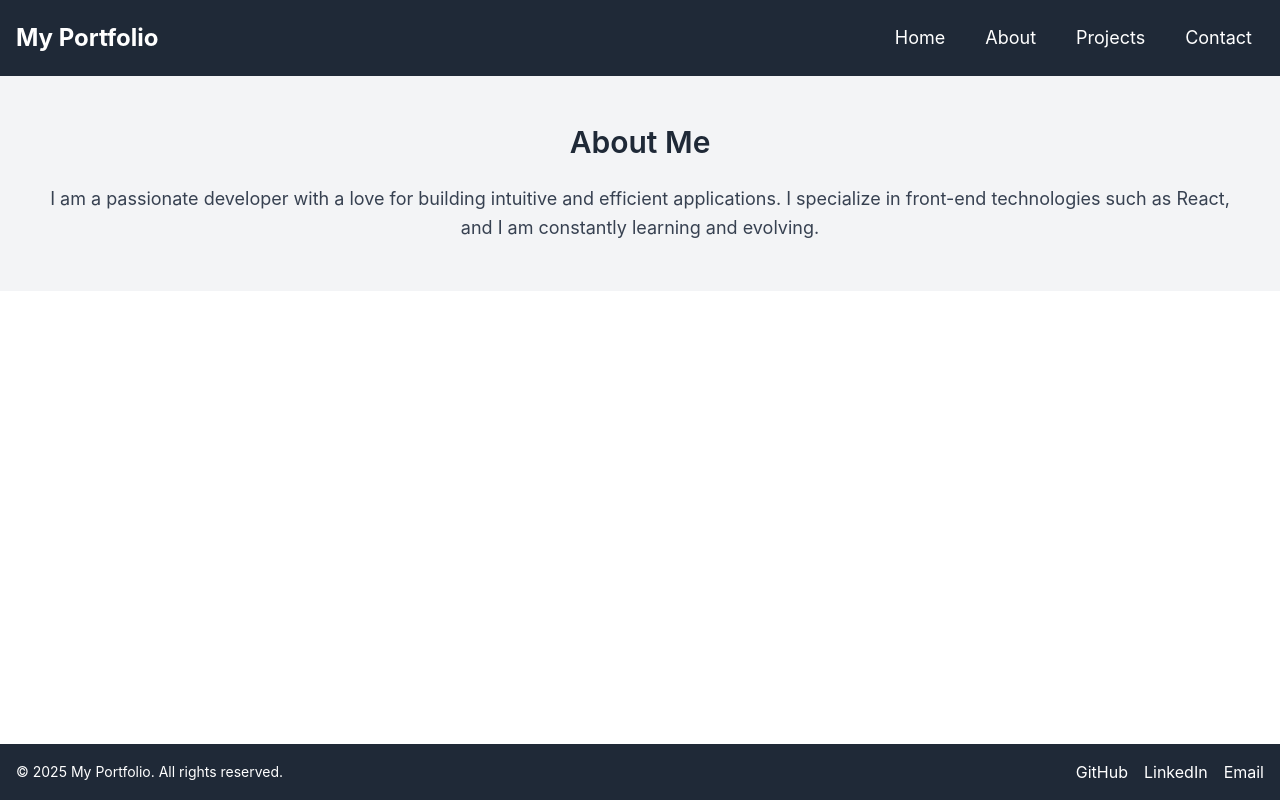
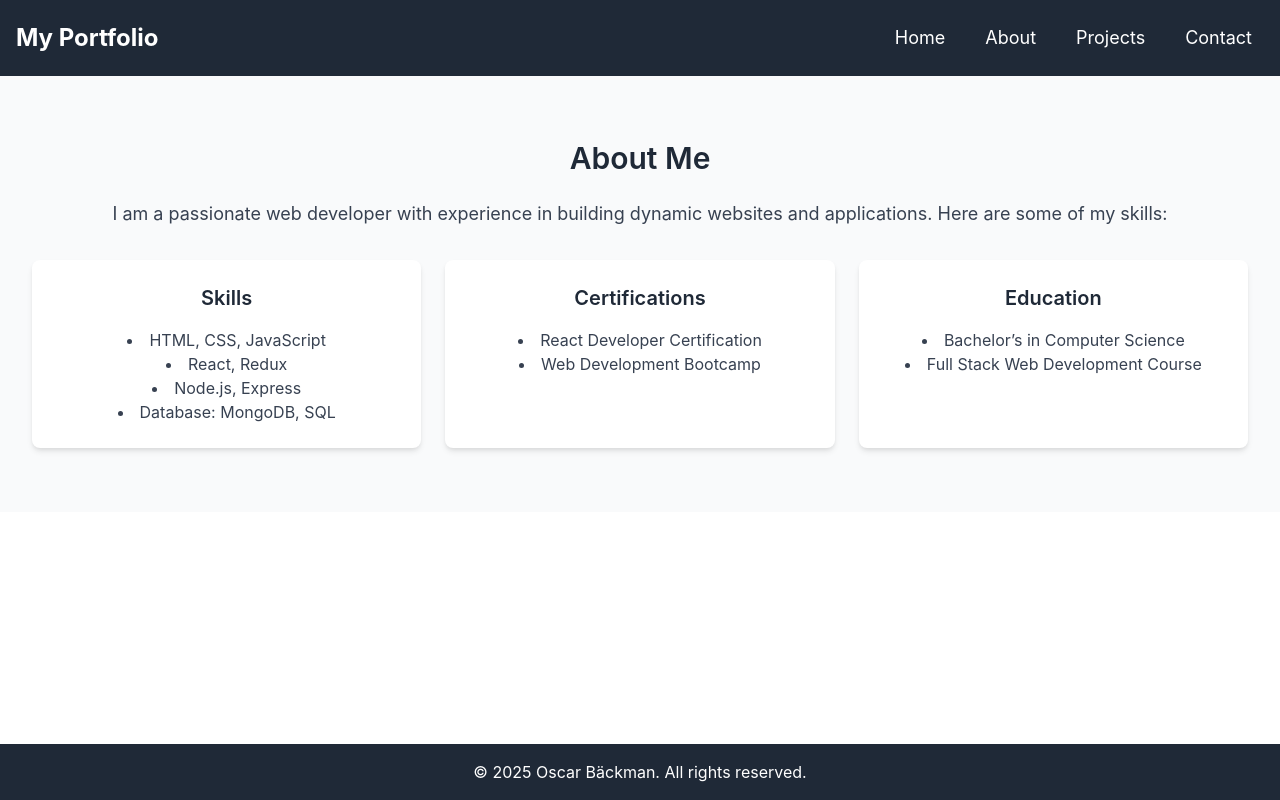
Before and after one commit to OscarBackman92/portfolio, a React (Create React App) app: page /about in a window 1280 px wide. Built offline with nearby package versions, Linux system fonts and the light colour scheme.

Commit message:
update email form

```diff
--- a/package.json
+++ b/package.json
@@ -2,7 +2,7 @@
   "name": "my-portfolio",
   "version": "0.1.0",
   "private": true,
-  "homepage": "https://oscarbackman92.github.io/portfolio/",
+  "homepage": "",
   "engines": {
     "node": "16.x",
     "npm": "8.x"
--- a/src/components/AboutMe.js
+++ b/src/components/AboutMe.js
@@ -2,13 +2,38 @@ import React from 'react';
 
 function AboutMe() {
   return (
-    <section className="py-12 bg-gray-100">
-      <div className="max-w-7xl mx-auto px-4 sm:px-6 lg:px-8 text-center">
+    <section className="py-16 bg-gray-50 text-center">
+      <div className="max-w-7xl mx-auto px-4 sm:px-6 lg:px-8">
         <h2 className="text-3xl font-semibold text-gray-800 mb-6">About Me</h2>
-        <p className="text-lg text-gray-700 leading-relaxed">
-          I am a passionate developer with a love for building intuitive and efficient applications.
-          I specialize in front-end technologies such as React, and I am constantly learning and evolving.
-        </p>
+        <p className="text-lg text-gray-700 mb-8">I am a passionate web developer with experience in building dynamic websites and applications. Here are some of my skills:</p>
+
+        <div className="grid grid-cols-1 sm:grid-cols-2 lg:grid-cols-3 gap-6">
+          <div className="bg-white shadow-md rounded-lg p-6">
+            <h3 className="text-xl font-semibold text-gray-800">Skills</h3>
+            <ul className="list-disc list-inside text-gray-700 mt-4">
+              <li>HTML, CSS, JavaScript</li>
+              <li>React, Redux</li>
+              <li>Node.js, Express</li>
+              <li>Database: MongoDB, SQL</li>
+            </ul>
+          </div>
+
+          <div className="bg-white shadow-md rounded-lg p-6">
+            <h3 className="text-xl font-semibold text-gray-800">Certifications</h3>
+            <ul className="list-disc list-inside text-gray-700 mt-4">
+              <li>React Developer Certification</li>
+              <li>Web Development Bootcamp</li>
+            </ul>
+          </div>
+
+          <div className="bg-white shadow-md rounded-lg p-6">
+            <h3 className="text-xl font-semibold text-gray-800">Education</h3>
+            <ul className="list-disc list-inside text-gray-700 mt-4">
+              <li>Bachelor’s in Computer Science</li>
+              <li>Full Stack Web Development Course</li>
+            </ul>
+          </div>
+        </div>
       </div>
     </section>
   );
--- a/src/components/Contact.js
+++ b/src/components/Contact.js
@@ -1,4 +1,5 @@
 import React, { useState } from 'react';
+import emailjs from 'emailjs-com';
 
 function Contact() {
   const [formData, setFormData] = useState({
@@ -10,8 +11,8 @@ function Contact() {
 
   const [isSubmitting, setIsSubmitting] = useState(false);
   const [statusMessage, setStatusMessage] = useState('');
+  const [formErrors, setFormErrors] = useState({});
 
-  // Hantera ändringar i formulärfälten
   const handleChange = (e) => {
     const { name, value } = e.target;
     setFormData((prev) => ({
@@ -20,39 +21,44 @@ function Contact() {
     }));
   };
 
-  // Skicka formuläret
+  const validateForm = () => {
+    const errors = {};
+    if (!formData.name) errors.name = 'Name is required';
+    if (!formData.email) errors.email = 'Email is required';
+    if (!formData.subject) errors.subject = 'Subject is required';
+    if (!formData.message) errors.message = 'Message is required';
+    return errors;
+  };
+
   const handleSubmit = async (e) => {
     e.preventDefault();
+
+    const errors = validateForm();
+    setFormErrors(errors);
+
+    if (Object.keys(errors).length > 0) return;
+
     setIsSubmitting(true);
-
-    console.log('Form submission started');
-    console.log('Form data:', formData); // Logga formulärdata innan vi skickar det
+    setStatusMessage('Sending your message...');
 
     try {
-      // Skicka formulärdata till emailJS
-      const response = await fetch('https://api.emailjs.com/api/v1.0/email/send', {
-        method: 'POST',
-        body: JSON.stringify(formData),
-        headers: {
-          'Content-Type': 'application/json',
-          'Authorization': 'Bearer YOUR_API_KEY',
-        },
-      });
+      const response = await emailjs.sendForm(
+        'service_nua1mrl',    // Ersätt med din EmailJS service ID
+        'template_enxgdom',    // Ersätt med din EmailJS template ID
+        e.target,             // Skickar hela formuläret
+        '6rEVB8tqgeAY6mkgV'         // Ersätt med din EmailJS user ID
+      );
 
-      if (response.ok) {
-        setStatusMessage('Thank you for contacting me! I will get back to you shortly.');
+      if (response.status === 200) {
+        setStatusMessage('Thank you for contacting me! I will get back to you soon.');
         setFormData({ name: '', email: '', subject: '', message: '' });
-        console.log('Form successfully submitted');
       } else {
-        setStatusMessage('There was an error. Please try again later.');
-        console.log('Failed to submit form:', response);
+        setStatusMessage('Sorry, there was an issue sending your message. Please try again later.');
       }
     } catch (error) {
-      setStatusMessage('There was an error. Please try again later.');
-      console.error('Error occurred during form submission:', error); // Logga eventuella fel
+      setStatusMessage('Error: Unable to send message. Please try again later.');
     } finally {
       setIsSubmitting(false);
-      console.log('Form submission ended');
     }
   };
 
@@ -70,18 +76,19 @@ function Contact() {
               value={formData.name}
               onChange={handleChange}
               placeholder="Your Name"
-              className="w-full sm:w-1/2 px-4 py-2 border border-gray-300 rounded-md focus:outline-none focus:ring-2 focus:ring-blue-500"
-              required
+              className="w-full sm:w-1/2 px-4 py-2 border border-gray-300 rounded-md"
             />
+            {formErrors.name && <p className="text-red-500 text-sm">{formErrors.name}</p>}
+
             <input
               type="email"
               name="email"
               value={formData.email}
               onChange={handleChange}
               placeholder="Your Email"
-              className="w-full sm:w-1/2 px-4 py-2 border border-gray-300 rounded-md focus:outline-none focus:ring-2 focus:ring-blue-500"
-              required
+              className="w-full sm:w-1/2 px-4 py-2 border border-gray-300 rounded-md"
             />
+            {formErrors.email && <p className="text-red-500 text-sm">{formErrors.email}</p>}
           </div>
           <input
             type="text"
@@ -89,21 +96,23 @@ function Contact() {
             value={formData.subject}
             onChange={handleChange}
             placeholder="Subject"
-            className="w-full px-4 py-2 border border-gray-300 rounded-md focus:outline-none focus:ring-2 focus:ring-blue-500"
-            required
+            className="w-full px-4 py-2 border border-gray-300 rounded-md"
           />
+          {formErrors.subject && <p className="text-red-500 text-sm">{formErrors.subject}</p>}
+
           <textarea
             name="message"
             value={formData.message}
             onChange={handleChange}
             placeholder="Your Message"
-            className="w-full px-4 py-2 border border-gray-300 rounded-md focus:outline-none focus:ring-2 focus:ring-blue-500"
+            className="w-full px-4 py-2 border border-gray-300 rounded-md"
             rows="5"
-            required
           />
+          {formErrors.message && <p className="text-red-500 text-sm">{formErrors.message}</p>}
+
           <button
             type="submit"
-            className={`w-full sm:w-auto px-6 py-3 bg-blue-600 text-white font-medium rounded-lg shadow-lg hover:bg-blue-500 transition duration-200`}
+            className={`w-full px-6 py-3 bg-blue-600 text-white font-medium rounded-lg ${isSubmitting ? 'opacity-50 cursor-not-allowed' : 'hover:bg-blue-500'}`}
             disabled={isSubmitting}
           >
             {isSubmitting ? 'Sending...' : 'Send Message'}
--- a/src/components/GithubRepos.js
+++ b/src/components/GithubRepos.js
@@ -6,14 +6,12 @@ function GitHubRepos() {
   const [error, setError] = useState(null);
 
   useEffect(() => {
-    // GitHub API URL för att hämta publika repos
     const fetchRepos = async () => {
       try {
         const response = await fetch('https://api.github.com/users/oscarbackman92/repos');
         const data = await response.json();
 
         if (response.ok) {
-          // Sortera reposen baserat på 'created_at' för att visa de nyaste högst upp
           const sortedRepos = data.sort((a, b) => new Date(b.created_at) - new Date(a.created_at));
           setRepos(sortedRepos);
         } else {
@@ -27,7 +25,7 @@ function GitHubRepos() {
     };
 
     fetchRepos();
-  }, []); // Tom array betyder att useEffect körs bara en gång när komponenten laddas
+  }, []);
 
   if (loading) {
     return <p>Loading repositories...</p>;
@@ -38,12 +36,12 @@ function GitHubRepos() {
   }
 
   return (
-    <section className="py-12 bg-gray-100">
-      <div className="max-w-7xl mx-auto px-4 sm:px-6 lg:px-8 text-center">
+    <section className="py-16 bg-gray-50 text-center">
+      <div className="max-w-7xl mx-auto px-4 sm:px-6 lg:px-8">
         <h2 className="text-3xl font-semibold text-gray-800 mb-6">My GitHub Repositories</h2>
         <div className="grid grid-cols-1 sm:grid-cols-2 md:grid-cols-3 gap-6">
           {repos.map((repo) => (
-            <div key={repo.id} className="bg-white shadow-lg rounded-lg p-6">
+            <div key={repo.id} className="bg-white shadow-lg rounded-lg p-6 hover:shadow-2xl transition duration-200">
               <h3 className="text-xl font-semibold text-gray-800">{repo.name}</h3>
               <p className="text-gray-700 mt-2">{repo.description || 'No description available'}</p>
               <a href={repo.html_url} target="_blank" rel="noopener noreferrer" className="text-blue-500 hover:text-blue-400 mt-4 block">
--- a/src/components/layout/Footer.js
+++ b/src/components/layout/Footer.js
@@ -2,27 +2,9 @@ import React from 'react';
 
 function Footer() {
   return (
-    <footer className="bg-gray-800 text-white py-4 mt-10">
-      <div className="max-w-7xl mx-auto px-4">
-        <div className="flex justify-between items-center">
-          {/* Left side (e.g., copyright) */}
-          <div className="text-sm">
-            &copy; {new Date().getFullYear()} My Portfolio. All rights reserved.
-          </div>
-
-          {/* Right side (e.g., social media links) */}
-          <div className="space-x-4">
-            <a href="https://github.com/oscarbackman92" target="_blank" rel="noopener noreferrer" className="hover:text-gray-400">
-              GitHub
-            </a>
-            <a href="https://www.linkedin.com/in/oscarbackman92/" target="_blank" rel="noopener noreferrer" className="hover:text-gray-400">
-              LinkedIn
-            </a>
-            <a href="mailto:your.email@example.com" className="hover:text-gray-400">
-              Email
-            </a>
-          </div>
-        </div>
+    <footer className="bg-gray-800 text-white py-4 fixed bottom-0 w-full">
+      <div className="text-center">
+        <p>&copy; 2025 Oscar Bäckman. All rights reserved.</p>
       </div>
     </footer>
   );
```
